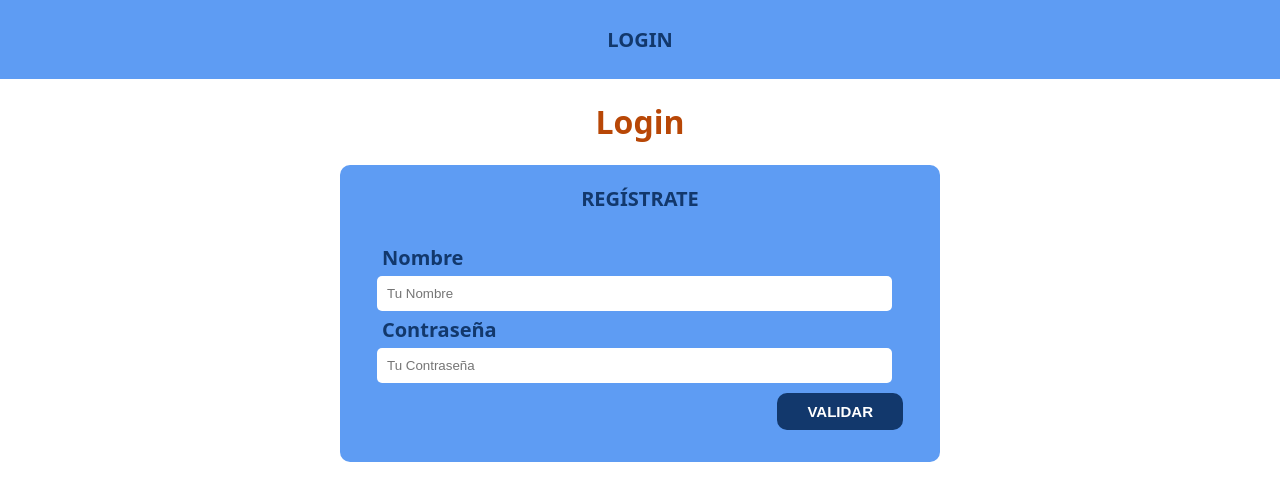
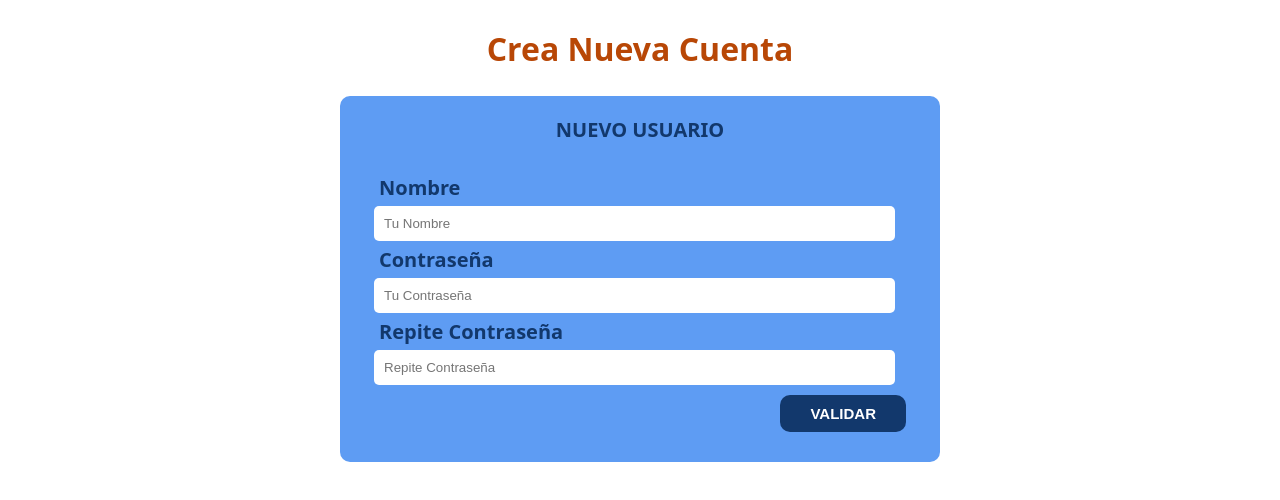
Before and after one commit to CiraCas/cerebro, a React (Create React App) app: page /insertuser in a window 1280 px wide. Shown: the top 500 px of the page. Built offline with nearby package versions, Linux system fonts and the light colour scheme; no server answers.

Commit message:
Mains. User register

```diff
--- a/src/App.js
+++ b/src/App.js
@@ -5,6 +5,7 @@ import BuscarHeroe from "./views/BuscarHeroe";
 import TablaHeroes from "./views/TablaHeroes";
 import InsertHeroe from "./views/InsertHeroe";
 import Navegador from "./views/Navegador";
+import InsertUser from "./views/InsertUser";
 import {
   BrowserRouter as Router,
   Switch,
@@ -22,6 +23,9 @@ function App() {
         <Navegador/>
 
         <Switch>
+        <Route path="/insertuser">
+            <InsertUser />
+          </Route>
           <Route path="/insertheroe">
             <InsertHeroe />
           </Route>
--- a/src/components/Heroe.js
+++ b/src/components/Heroe.js
@@ -1,7 +1,7 @@
 const Heroe = ({heroe}) => {
     return (
         <div className="grupo-foto" key={heroe.id}>
-            <h2>{heroe.name}</h2>
+            <h3>{heroe.name}</h3>
             {/* <img src={heroe.thumbnail.path+"/portrait_xlarge.jpg"} alt={heroe.name}/> */}
             <h3>{heroe.id}</h3>
             <p>{heroe.description}</p>
--- a/src/index.css
+++ b/src/index.css
@@ -23,6 +23,10 @@ body{
 }
  h1, h2{
    color: var(--secundario);
+   font-size: 2em;
+ }
+ h3 {
+   font-size: 1.5em;
  }
  fieldset {
   border: none;
@@ -55,7 +59,7 @@ body{
   text-align: center;
 }
 
- .grupos-fotos {
+.grupos-fotos {
   display: grid;
   grid-template-columns: 1fr;
   /*se fuede poner tambien: repeat(3, 1fr); o 33.3% 33.3% 33.3%*/
@@ -141,6 +145,12 @@ body{
   padding: 1rem;
   border-radius: 0.5rem;
 }
+.input-heroe {
+  border-radius: 0.5rem;
+  padding: 1rem;
+  width: 30%;
+  margin: 2rem;
+}
 
 .boton {
 
@@ -172,7 +182,6 @@ body{
   margin: 0 auto;
   padding: 2rem;
   border-radius: 1rem;
-  font-size: 2rem;
 }
 
 .formulario legend {
@@ -181,7 +190,7 @@ body{
   text-transform: uppercase;
   margin-bottom: 2rem;
   text-align: center;
-
+  font-size: 2rem;
 
 }
 
@@ -190,6 +199,7 @@ body{
   font-weight: bold;
   margin: 0.5rem;
   display: block;
+  font-size: 2rem;
 }
 
 .navegacion{
--- a/src/utils/calls.js
+++ b/src/utils/calls.js
@@ -12,10 +12,15 @@ const postCall = (heroe) => {
 
 }
 
+const postCallUser = (user) => {
+    //debugger
+    return axios.post('https://localhost:44354/api/users', user );
+
+}
 const searchCall = (url) => {
     return axios.get(url);
 }
 
 export {
-    simpleCall, searchCall, postCall
+    simpleCall, searchCall, postCall, postCallUser
 }
--- a/src/views/BuscarHeroe.js
+++ b/src/views/BuscarHeroe.js
@@ -99,13 +99,19 @@ const BuscarHeroe = () => {
   }, [letra, url])
 
   return (
-    <>
+    <main
+    className="container"
+    >
+      <h2
+      className='centrar'
+      >Busca Heroe</h2>
       <input
+      className="input-heroe"
         onChange={buscarHeroe}
         placeholder="Busca Heroe"
       />
 
-      <div className="container grupos-fotos">
+      <div className="grupos-fotos">
         {heroes.map(heroe=>(
           <Heroe
             key = {heroe.id}
@@ -113,7 +119,7 @@ const BuscarHeroe = () => {
           />
         ))}
       </div>
-    </>
+    </main>
   );
 }
 
--- a/src/views/Heroes.js
+++ b/src/views/Heroes.js
@@ -42,9 +42,12 @@ function Heroes() {
 
 
   return(
-    <>
+    <main>
+       <h1
+        className="centrar"
+        >Heroes</h1>
+      <div className="container grupos-fotos">
 
-      <div className="container grupos-fotos">
         {heroeMarvelView.map( heroe => (
           <Heroe
             key = {heroe.id}
@@ -57,13 +60,19 @@ function Heroes() {
         marvel.length === 0 ? (
           <p>No hay más heroes</p>
         ) : (
-          <button
-            onClick={randomHeroeMarvel}
-            id="boton"
-          >Añadir heroe</button>
+          <div
+          className="container"
+          >
+            <button
+              onClick={randomHeroeMarvel}
+              id="boton"
+              className="boton"
+            >Añadir heroe
+            </button>
+          </div>
         )
       }
-    </>
+    </main>
   )
 
 }
--- /dev/null
+++ b/src/views/InsertUser.js
@@ -0,0 +1,172 @@
+import React, { useState, useContext, useEffect} from 'react';
+import { useHistory } from 'react-router-dom';
+import { UsuarioContext } from '../context/UsuarioContext';
+import { searchCall, postCallUser } from "../utils/calls";
+
+const InsertUser = () => {
+
+    const [ error, setError ] = useState(false);
+    const [ confirmar, setConfirmar ] = useState(false);
+    const [ exists, setExists ] = useState(false);
+    const [ newUsu, setNewUsu ] = useState({
+        name: '',
+        password: '',
+        password2: ''
+    });
+    const [controlCambio, setControlCambio] = useState(false);
+    const [usu, setUsu] = useState({})
+    const history = useHistory();
+    const { name, password, password2 } = newUsu;
+    const { usuSearch, setUsuSearch } = useContext(UsuarioContext);
+
+    let url = `https://localhost:44354/api/users`;
+    //let exists = false;
+
+    useEffect(() => {
+        searchCall(url).then(
+        result => {
+            setUsuSearch(result.data)
+        }
+        ).catch(console.log);
+    }, [])
+
+
+    useEffect(() => {
+      if(controlCambio){
+        /* postCallUser(usu).then(
+          result => {
+            console.log(result);
+            console.log(result.data);
+          }
+        ).catch(console.log); */
+        console.log('guardado')
+      setControlCambio(false);
+      history.push('/');
+    }
+    }, [ usu ])
+
+
+
+
+    const handleChange = (e) => {
+        setNewUsu({
+          ...newUsu,
+          [e.target.name] : e.target.value
+        })
+    }
+    const handleSubmit = (e) => {
+        e.preventDefault();
+        setExists (false);
+        setConfirmar ( false );
+        setControlCambio( false );
+        //let mandar = false;
+        //debugger
+        if ( name.trim() === '' || password.trim() === '' || password2.trim() === ''){
+            setError ( true );
+            return;
+
+        }else setError(false)
+
+        if ( password !== password2){
+            setConfirmar ( true );
+            return;
+        }
+
+        /* usuSearch.forEach(usu => {
+            if( name === usu.name ){
+              setExists (true) ;
+              mandar = true;
+              return;
+            }
+          }
+        ); */
+
+        if(usuSearch.some(elem => elem.name === name)){
+          setExists (true) ;
+          return;
+        }
+
+
+        setUsu({
+          name: name,
+          password: password
+        })
+
+        setControlCambio(true);
+
+        setNewUsu({
+          name: '',
+          password: '',
+          password2: ''
+        })
+
+        window.alert("Nuevo usuario creado");
+
+    }
+
+    return (
+        <main className="container">
+        <h2 className="centrar">
+            Crea Nueva Cuenta
+        </h2>
+        <form
+          className="formulario"
+          onSubmit={handleSubmit}
+          >
+            <fieldset>
+                <legend>Nuevo Usuario</legend>
+
+                  <label>Nombre</label>
+                  <input
+                    className="input-text"
+                    type="text"
+                    name="name"
+                    placeholder="Tu Nombre"
+                    onChange={handleChange}
+                    value={name}
+                  />
+
+                  <label>Contraseña</label>
+                  <input
+                    className="input-text"
+                    type="password"
+                    name="password"
+                    placeholder="Tu Contraseña"
+                    onChange={handleChange}
+                    value={password}
+                  />
+                  <label>Repite Contraseña</label>
+                  <input
+                    className="input-text"
+                    type="password"
+                    name="password2"
+                    placeholder="Repite Contraseña"
+                    onChange={handleChange}
+                    value={password2}
+                  />
+
+                  {error? <p className = "alerta-error">Todos los campos son obligatorios</p>
+                  : null}
+                  {confirmar? <p className = "alerta-error">Las contraseñas no coinciden</p>
+                  : null}
+                  {exists? <p className = "alerta-error">Nombre de usuario ya registrado</p>
+                  : null}
+                <div
+                  className="alin-derecha"
+                >
+                  <button
+                    type="submit"
+                    className="boton"
+                  >
+                    Validar
+                  </button>
+                </div>
+            </fieldset>
+
+        </form>
+
+      </main>
+    );
+}
+
+export default InsertUser;
--- a/src/views/Login.js
+++ b/src/views/Login.js
@@ -1,6 +1,9 @@
 import React, { useContext, useEffect, useState } from 'react';
 
-import { useHistory } from 'react-router-dom';
+import {
+  useHistory,
+  Link
+} from 'react-router-dom';
 
 import { UsuarioContext } from '../context/UsuarioContext';
 import { searchCall} from "../utils/calls";
@@ -16,7 +19,7 @@ function Login() {
 
   const { name,  password } = usuario;
 
-  const [error, setError] = useState(false)
+  const [error, setError] = useState(false);
 
   let url = `https://localhost:44354/api/users`
 
@@ -64,9 +67,9 @@ function Login() {
 
   return (
     <main className="container">
-      <h1 className="centrar">
+      <h2 className="centrar">
           Login
-      </h1>
+      </h2>
       <form
         className="formulario"
         onSubmit={handleSubmit}
@@ -96,7 +99,7 @@ function Login() {
                 : null}
                 {confirmar? <p className = "alerta-error">Los datos no coinciden</p>
                 : null}
-
+                <Link to="/InsertUser">¿No tienes cuenta?</Link>
               <div
                 className="alin-derecha"
               >
--- a/src/views/Navegador.js
+++ b/src/views/Navegador.js
@@ -10,26 +10,28 @@ const Navegador = () => {
 
 
     return (
+      <>
+        {registered
+          ?
+          (
             <div
               className = "header"
             >
-        {registered
-        ?
               <Desconectar
               />
-        : null
-        }
+
               <nav className="container">
                   <ul className='navegacion'>
 
-              {registered
-              ?
-              (
                       <>
-                    <li>
+                          <li
+                           tabIndex="0"
+                          >
                               <Link to="/heroes">Heroes</Link>
                           </li>
-                    <li>
+                          <li
+                            tabIndex="1"
+                          >
                               <Link to="/buscarheroe">Buscador</Link>
                           </li>
                           <li>
@@ -39,17 +41,18 @@ const Navegador = () => {
                               <Link to="/insertheroe">Agregar Heroe</Link>
                           </li>
                           </>
-                )
-              :
-                <li>
-                    <Link to="/">Login</Link>
-                </li>
-              }
+
+
 
                   </ul>
               </nav>
 
             </div>
+          )
+          : null
+        }
+      </>
+
      );
 }
 
--- a/src/views/TablaHeroes.js
+++ b/src/views/TablaHeroes.js
@@ -42,7 +42,15 @@ const TablaHeroes = () => {
     return rows
   })
 
-  return ( <DataGrid columns={columns} rows={rows} /> );
+  return (
+    <main
+      className='centrar container'
+    >
+      <h2>Tabla Heroes</h2>
+
+      <DataGrid columns={columns} rows={rows} />
+    </main>
+  );
 }
 
 export default TablaHeroes;
```
Also changed, not shown: src/views/InsertHeroe.js (+8 -4 lines). Lines whose indentation alone changed are shown as unchanged.
